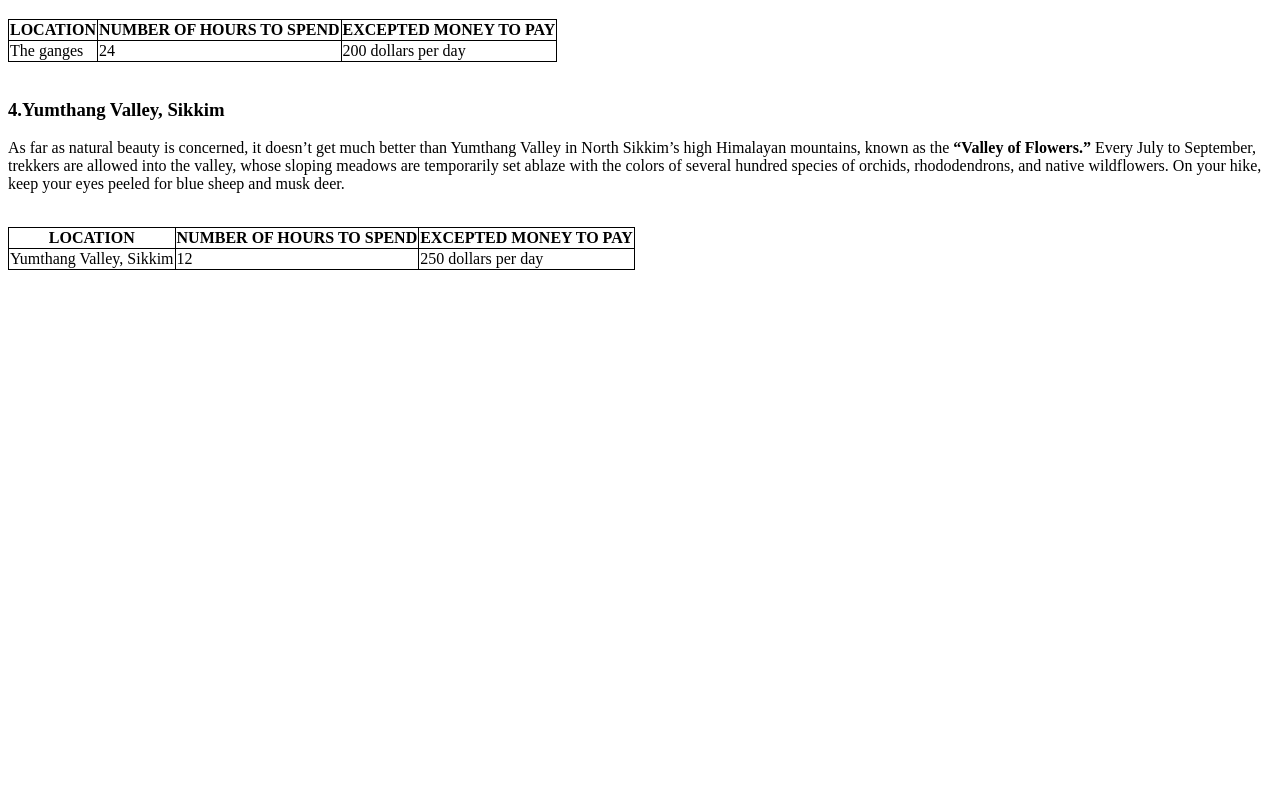
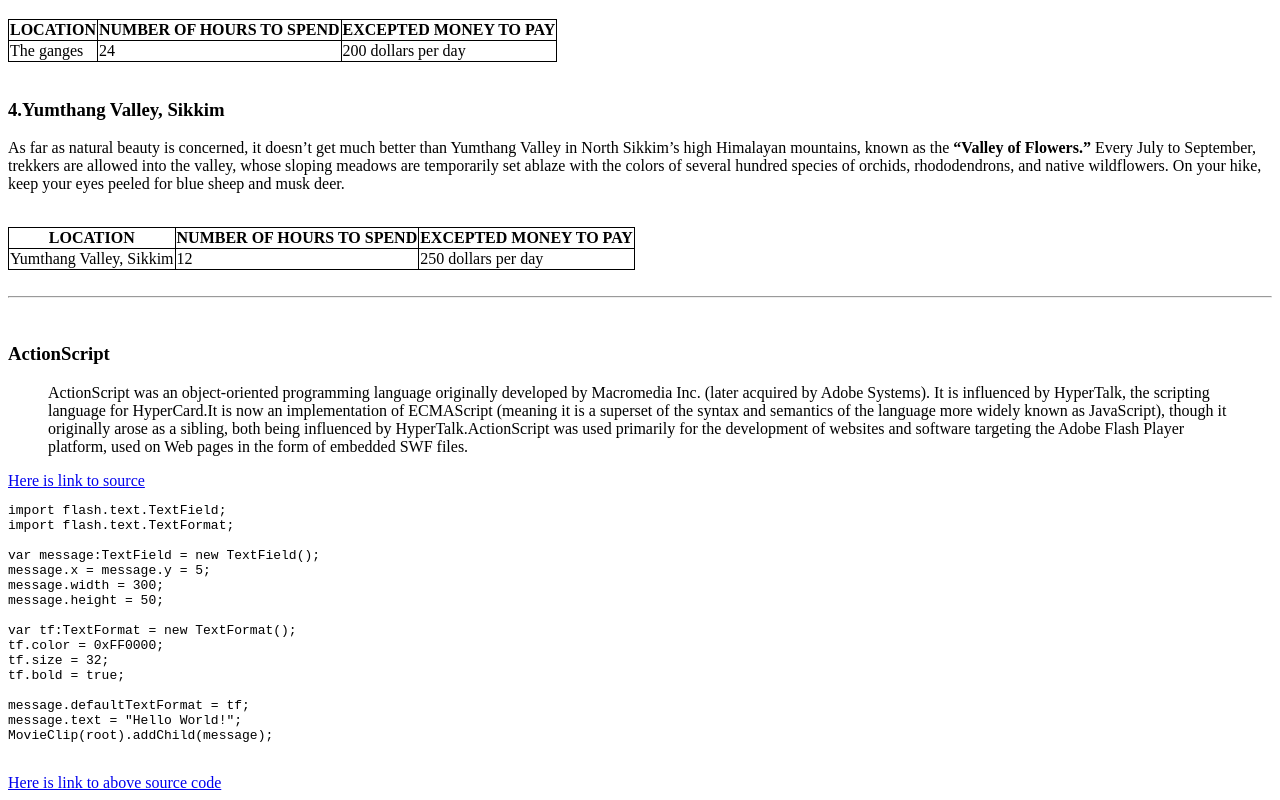
Before and after one commit to 44-563-Web-Apps-S21/webapps-s21-assignment-3-saikiranreddygangidi, a plain HTML site: page index.html in a window 1280 px wide. Shown: the part 1274-2074 px from the top of the page. Before the commit the page ends 1552 px from the top, so only its background shows below. Drawn offline with Linux system fonts and the light colour scheme.

Commit message:
commit after code section

```diff
--- a/index.html
+++ b/index.html
@@ -141,5 +141,39 @@
          <td>250 dollars per day</td>
      </tr>
  </table>
+
+ <br>
+ <hr>
+ <br>
+<h3>ActionScript</h3>
+
+
+<blockquote cite="https://en.wikipedia.org/wiki/ActionScript">
+    ActionScript was an object-oriented programming language originally developed by Macromedia Inc. (later acquired by Adobe Systems). It is influenced by HyperTalk, the scripting language for HyperCard.It is now an implementation of ECMAScript (meaning it is a superset of the syntax and semantics of the language more widely known as JavaScript), though it originally arose as a sibling, both being influenced by HyperTalk.ActionScript was used primarily for the development of websites and software targeting the Adobe Flash Player platform, used on Web pages in the form of embedded SWF files.
+</blockquote>
+
+<a  href="https://en.wikipedia.org/wiki/ActionScript">Here is link to source</a>
+<br>
+
+<pre>
+import flash.text.TextField;
+import flash.text.TextFormat;
+
+var message:TextField = new TextField();
+message.x = message.y = 5;
+message.width = 300;
+message.height = 50;
+
+var tf:TextFormat = new TextFormat();
+tf.color = 0xFF0000;
+tf.size = 32;
+tf.bold = true;
+
+message.defaultTextFormat = tf;
+message.text = "Hello World!";
+MovieClip(root).addChild(message);
+</pre>
+<br>
+<a href="https://riptutorial.com/actionscript/example/25542/hello-world-example">Here is link to above source code</a>
     </body>
 </html>
```
